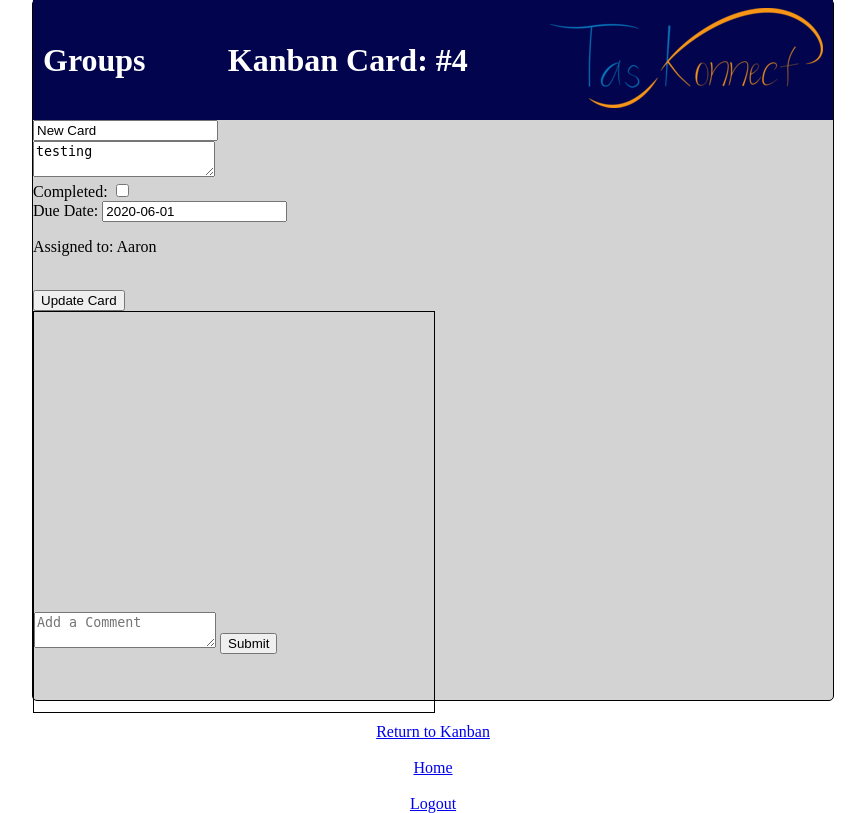
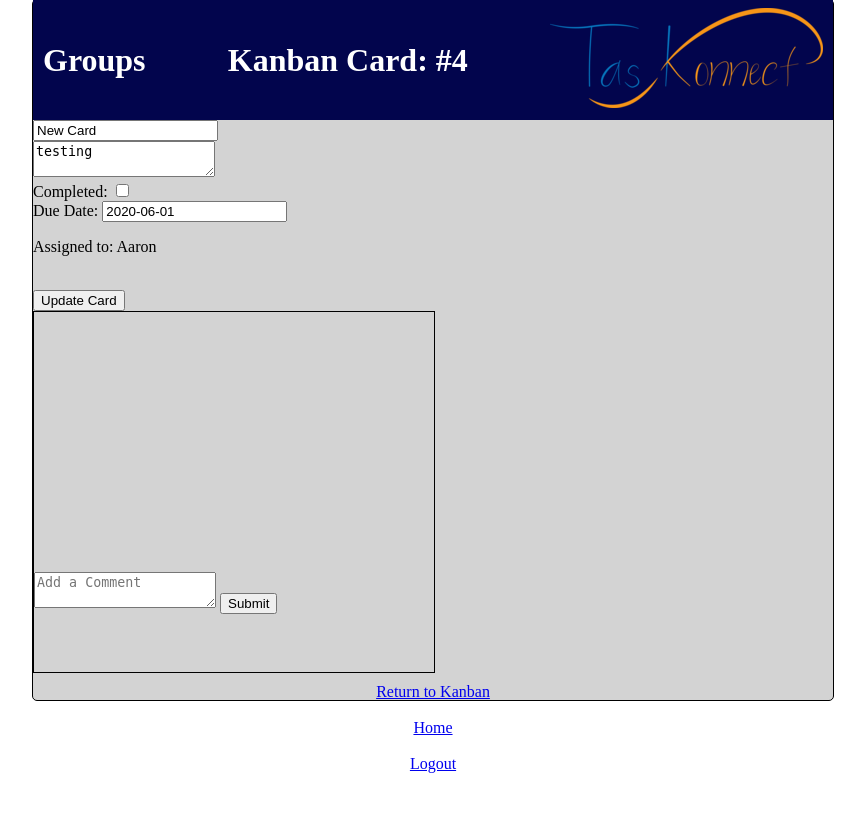
Before and after one commit to ablaser5/CSC394, a Flask app: page /kanban/card/4 in a window 1280 px wide. Shown: the part 101-914 px from the top of the page, without its empty margins (207-1072 px from the left). After the commit the page ends 874 px from the top, so only its background shows below. Run offline with Flask 2, Linux system fonts and the light colour scheme; a user stored in the database is signed in; data comes from the database, SQL or seed files in the repository; data that the repository does not hold is empty; some libraries are stand-ins or nearby versions.

Commit message:
Quick fix

```diff
--- a/static/css/kanban_card.css
+++ b/static/css/kanban_card.css
@@ -39,15 +39,15 @@ h1 {
 
 #comment-section {
   width: 400px;
-  height: 400px;
+  height: 360px;
   border: 1px solid black;
   position: relative;
-  overflow: auto;
 }
 
 .comments {
   width: 100%;
   height: calc(100% - 100px);
+  overflow: auto;
 }
 
 .submit-comments {
--- a/templates/kanban_card.html
+++ b/templates/kanban_card.html
@@ -12,7 +12,7 @@
 	<div id="header">
 		<h1>Groups</h1>
 		<h1>Kanban Card: #{{ card['card_id'] }}</h1>
-		<center><img id="taskonnect" src="static/assets/KonnectLogos.png">
+		<center><img id="taskonnect" src="{{ url_for('static', filename='assets/KonnectLogos.png') }}">
 		</center>
 	</div>
 	<div id="first-form">
```
